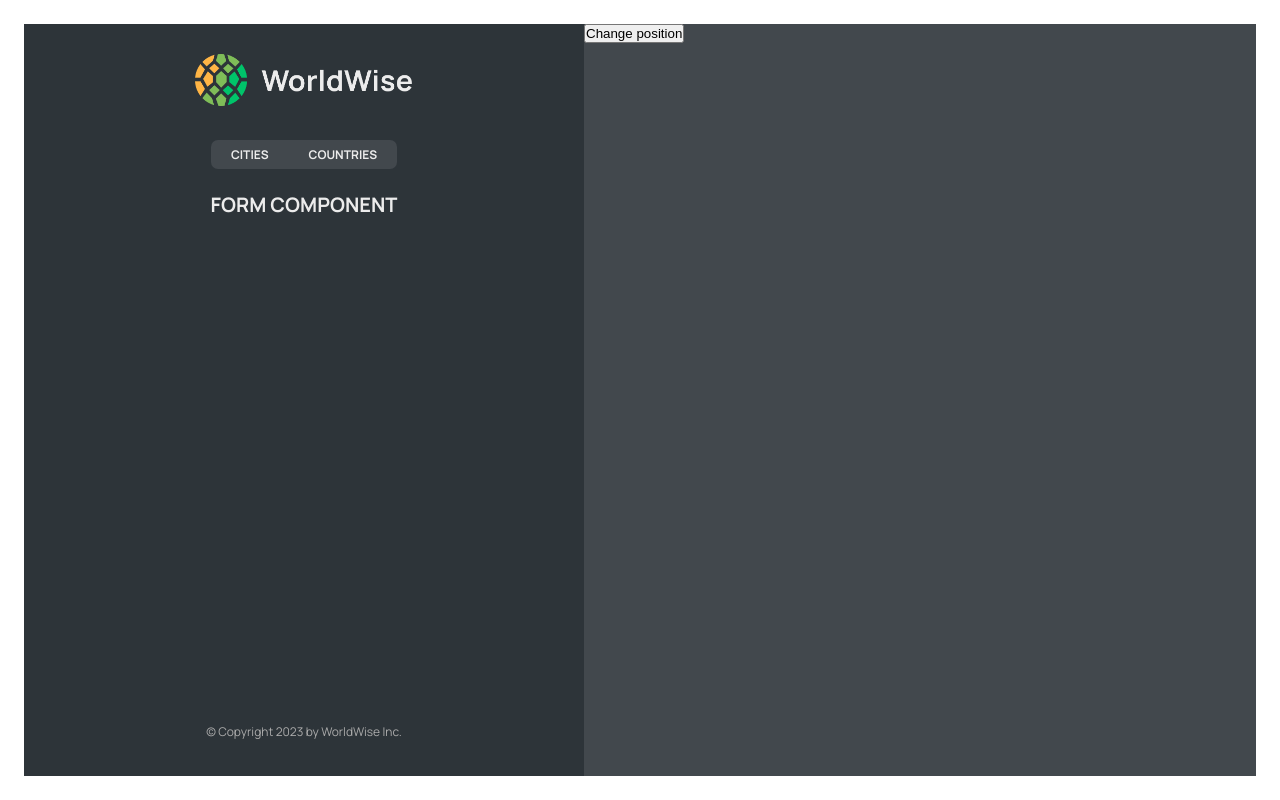
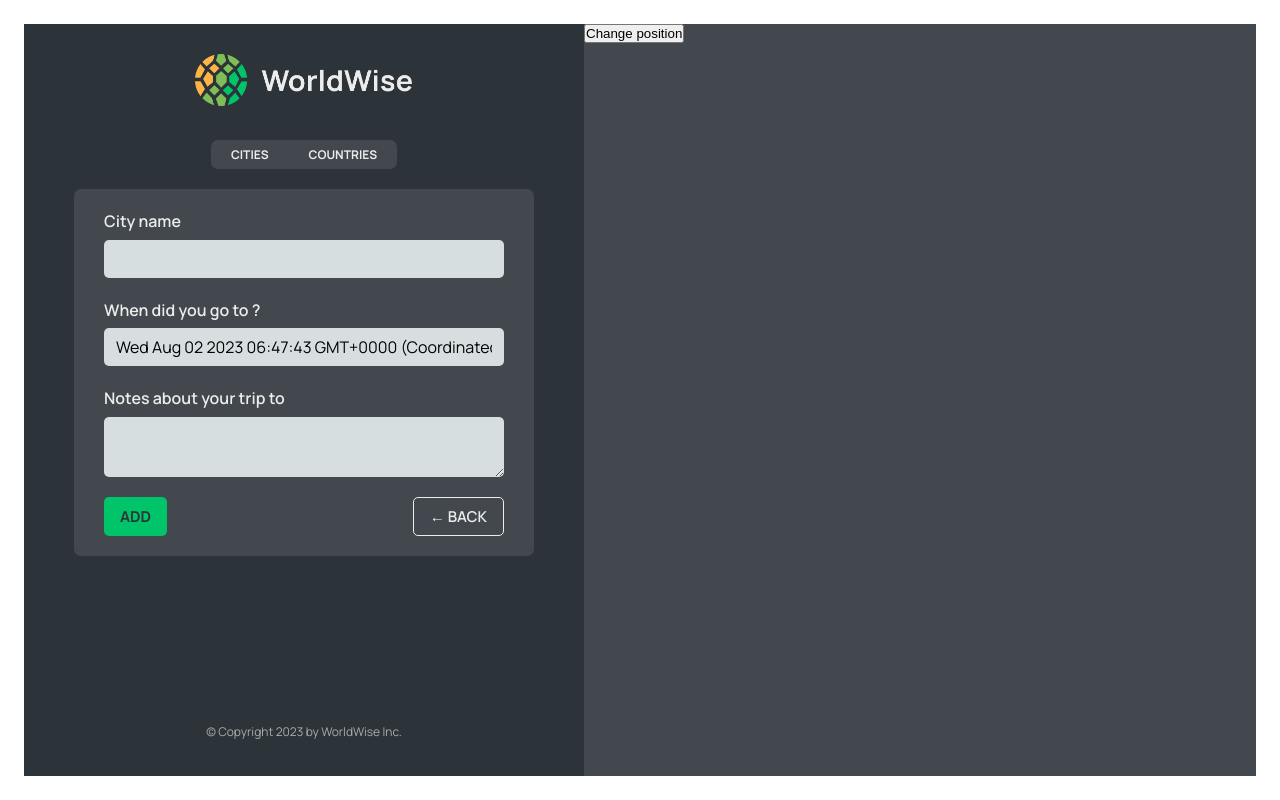
Before and after one commit to Sairoden/WanderingWays, a React (Vite) app: page /app/form in a window 1280 px wide. Built offline with nearby package versions, Linux system fonts and the light colour scheme; data requests are answered from the project's data file; the HTML template or start-up script is replaced by a standard one.

Commit message:
implement useNavigate

```diff
--- a/src/App.jsx
+++ b/src/App.jsx
@@ -13,7 +13,7 @@
 } from "./pages";
 
 // Components
-import { CityList, CountryList, City } from "./components";
+import { CityList, CountryList, City, Form } from "./components";
 
 function App() {
   const [cities, setCities] = useState([]);
@@ -61,7 +61,7 @@
             element={<CountryList cities={cities} isLoading={isLoading} />}
           />
           <Route path="cities/:id" element={<City />} />
-          <Route path="form" element={<h1>FORM COMPONENT</h1>} />
+          <Route path="form" element={<Form />} />
         </Route>
         <Route path="*" element={<NotFound />} />
       </Routes>
--- /dev/null
+++ b/src/components/Button/Button.jsx
@@ -0,0 +1,10 @@
+// Styles
+import styles from "./Button.module.css";
+
+export default function Button({ children, onClick, type }) {
+  return (
+    <button onClick={onClick} className={`${styles.btn} ${styles[type]}`}>
+      {children}
+    </button>
+  );
+}
--- a/src/components/Form/Form.jsx
+++ b/src/components/Form/Form.jsx
@@ -1,14 +1,19 @@
 // "https://api.bigdatacloud.net/data/reverse-geocode-client?latitude=0&longitude=0"
+// React
+import { useState } from "react";
+import { useNavigate } from "react-router-dom";
 
-import { useState } from "react";
+// Styles
+import styles from "./Form.module.css";
 
-import styles from "./Form.module.css";
+// Components
+import { Button } from "../index";
 
 export function convertToEmoji(countryCode) {
   const codePoints = countryCode
     .toUpperCase()
     .split("")
-    .map((char) => 127397 + char.charCodeAt());
+    .map(char => 127397 + char.charCodeAt());
   return String.fromCodePoint(...codePoints);
 }
 
@@ -18,13 +23,15 @@
   const [date, setDate] = useState(new Date());
   const [notes, setNotes] = useState("");
 
+  const navigate = useNavigate();
+
   return (
     <form className={styles.form}>
       <div className={styles.row}>
         <label htmlFor="cityName">City name</label>
         <input
           id="cityName"
-          onChange={(e) => setCityName(e.target.value)}
+          onChange={e => setCityName(e.target.value)}
           value={cityName}
         />
         {/* <span className={styles.flag}>{emoji}</span> */}
@@ -32,25 +39,29 @@
 
       <div className={styles.row}>
         <label htmlFor="date">When did you go to {cityName}?</label>
-        <input
-          id="date"
-          onChange={(e) => setDate(e.target.value)}
-          value={date}
-        />
+        <input id="date" onChange={e => setDate(e.target.value)} value={date} />
       </div>
 
       <div className={styles.row}>
         <label htmlFor="notes">Notes about your trip to {cityName}</label>
         <textarea
           id="notes"
-          onChange={(e) => setNotes(e.target.value)}
+          onChange={e => setNotes(e.target.value)}
           value={notes}
         />
       </div>
 
       <div className={styles.buttons}>
-        <button>Add</button>
-        <button>&larr; Back</button>
+        <Button type="primary">Add</Button>
+        <Button
+          onClick={e => {
+            e.preventDefault();
+            navigate(-1);
+          }}
+          type="back"
+        >
+          &larr; Back
+        </Button>
       </div>
     </form>
   );
--- a/src/components/Map/Map.jsx
+++ b/src/components/Map/Map.jsx
@@ -1,19 +1,18 @@
 // React
-import { useSearchParams } from "react-router-dom";
+import { useSearchParams, useNavigate } from "react-router-dom";
 
 // Styles
 import styles from "./Map.module.css";
 
 export default function Map() {
   const [searchParams, setSearchParams] = useSearchParams();
+  const navigate = useNavigate();
 
   const lat = searchParams.get("lat");
   const lng = searchParams.get("lng");
 
-  console.log(lat, lng);
-
   return (
-    <div className={styles.mapContainer}>
+    <div className={styles.mapContainer} onClick={() => navigate("form")}>
       <h1>{lat}</h1>
       <h1>{lng}</h1>
       <button onClick={() => setSearchParams({ lat: 23, lng: 50 })}>
--- a/src/components/index.jsx
+++ b/src/components/index.jsx
@@ -11,6 +11,7 @@
 import Map from "./Map/Map";
 import CityList from "./CityList/CityList";
 import CountryList from "./CountryList/CountryList";
+import Button from "./Button/Button";
 
 export {
   AppNav,
@@ -26,4 +27,5 @@
   Map,
   CityList,
   CountryList,
+  Button,
 };
```
Also changed, not shown: src/components/Button/Button.module.css (renamed from src/components/Button.module.css).
